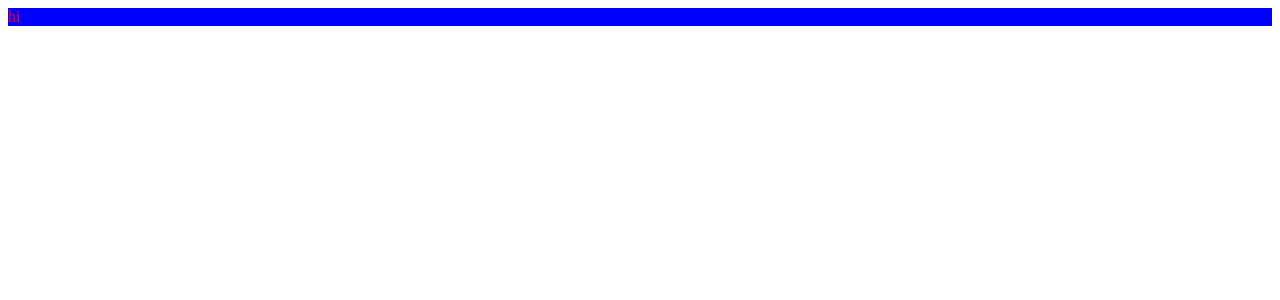
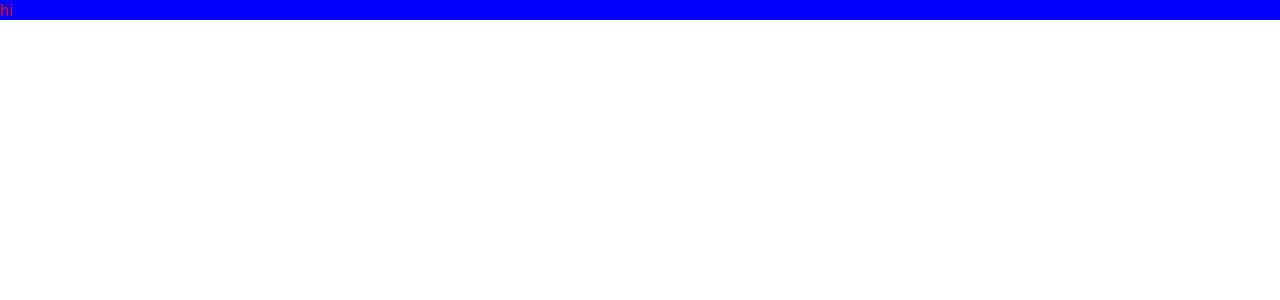
Before and after one commit to 365support/color-on-me, a Next.js app: page / in a window 1280 px wide. Shown: the top 300 px of the page. Built offline with nearby package versions, Linux system fonts and the light colour scheme.

Commit message:
build: GlobalStyle setting

```diff
--- a/src/pages/_app.tsx
+++ b/src/pages/_app.tsx
@@ -2,6 +2,7 @@ import type { AppProps } from "next/app";
 import { RecoilRoot } from "recoil";
 import { ReactQueryDevtools } from "@tanstack/react-query-devtools";
 import { QueryClient, QueryClientProvider } from "@tanstack/react-query";
+import GlobalStyle from "@/styles/GlobalStyle";
 
 export const queryClient = new QueryClient();
 
@@ -9,6 +10,7 @@ export default function App({ Component, pageProps }: AppProps) {
   return (
     <RecoilRoot>
       <QueryClientProvider client={queryClient}>
+        <GlobalStyle />
         <Component {...pageProps} />
         <ReactQueryDevtools initialIsOpen={false} />
       </QueryClientProvider>
--- /dev/null
+++ b/src/styles/GlobalStyle.tsx
@@ -0,0 +1,51 @@
+import { css, Global } from "@emotion/react";
+
+const GlobalStyle = () => (
+  <Global
+    styles={css`
+      * {
+        margin: 0;
+        padding: 0;
+        box-sizing: border-box;
+      }
+      html {
+        font-family: "Noto Sans KR", "Inter", sans-serif;
+      }
+      body,
+      #__next {
+        height: 100vh;
+      }
+      button {
+        background: inherit;
+        border: none;
+        box-shadow: none;
+        border-radius: 0;
+        padding: 0;
+        overflow: visible;
+        cursor: pointer;
+
+        -ms-user-select: none;
+        -moz-user-select: -moz-none;
+        -webkit-user-select: none;
+        -khtml-user-select: none;
+        user-select: none;
+      }
+      @font-face {
+        font-family: "pretendard";
+        src: url("https://cdn.jsdelivr.net/gh/Project-Noonnu/noonfonts_2107@1.1/Pretendard-Regular.woff")
+          format("woff");
+        font-weight: 400;
+        font-style: normal;
+      }
+      @font-face {
+        font-family: "pretendard";
+        src: url("https://cdn.jsdelivr.net/gh/Project-Noonnu/noonfonts_2107@1.1/Pretendard-Bold.woff")
+          format("woff");
+        font-weight: 700;
+        font-style: normal;
+      }
+    `}
+  />
+);
+
+export default GlobalStyle;
--- a/src/styles/Home.module.css
+++ /dev/null
@@ -1,229 +0,0 @@
-.main {
-  display: flex;
-  flex-direction: column;
-  justify-content: space-between;
-  align-items: center;
-  padding: 6rem;
-  min-height: 100vh;
-}
-
-.description {
-  display: inherit;
-  justify-content: inherit;
-  align-items: inherit;
-  font-size: 0.85rem;
-  max-width: var(--max-width);
-  width: 100%;
-  z-index: 2;
-  font-family: var(--font-mono);
-}
-
-.description a {
-  display: flex;
-  justify-content: center;
-  align-items: center;
-  gap: 0.5rem;
-}
-
-.description p {
-  position: relative;
-  margin: 0;
-  padding: 1rem;
-  background-color: rgba(var(--callout-rgb), 0.5);
-  border: 1px solid rgba(var(--callout-border-rgb), 0.3);
-  border-radius: var(--border-radius);
-}
-
-.code {
-  font-weight: 700;
-  font-family: var(--font-mono);
-}
-
-.grid {
-  display: grid;
-  grid-template-columns: repeat(4, minmax(25%, auto));
-  width: var(--max-width);
-  max-width: 100%;
-}
-
-.card {
-  padding: 1rem 1.2rem;
-  border-radius: var(--border-radius);
-  background: rgba(var(--card-rgb), 0);
-  border: 1px solid rgba(var(--card-border-rgb), 0);
-  transition: background 200ms, border 200ms;
-}
-
-.card span {
-  display: inline-block;
-  transition: transform 200ms;
-}
-
-.card h2 {
-  font-weight: 600;
-  margin-bottom: 0.7rem;
-}
-
-.card p {
-  margin: 0;
-  opacity: 0.6;
-  font-size: 0.9rem;
-  line-height: 1.5;
-  max-width: 30ch;
-}
-
-.center {
-  display: flex;
-  justify-content: center;
-  align-items: center;
-  position: relative;
-  padding: 4rem 0;
-}
-
-.center::before {
-  background: var(--secondary-glow);
-  border-radius: 50%;
-  width: 480px;
-  height: 360px;
-  margin-left: -400px;
-}
-
-.center::after {
-  background: var(--primary-glow);
-  width: 240px;
-  height: 180px;
-  z-index: -1;
-}
-
-.center::before,
-.center::after {
-  content: '';
-  left: 50%;
-  position: absolute;
-  filter: blur(45px);
-  transform: translateZ(0);
-}
-
-.logo {
-  position: relative;
-}
-/* Enable hover only on non-touch devices */
-@media (hover: hover) and (pointer: fine) {
-  .card:hover {
-    background: rgba(var(--card-rgb), 0.1);
-    border: 1px solid rgba(var(--card-border-rgb), 0.15);
-  }
-
-  .card:hover span {
-    transform: translateX(4px);
-  }
-}
-
-@media (prefers-reduced-motion) {
-  .card:hover span {
-    transform: none;
-  }
-}
-
-/* Mobile */
-@media (max-width: 700px) {
-  .content {
-    padding: 4rem;
-  }
-
-  .grid {
-    grid-template-columns: 1fr;
-    margin-bottom: 120px;
-    max-width: 320px;
-    text-align: center;
-  }
-
-  .card {
-    padding: 1rem 2.5rem;
-  }
-
-  .card h2 {
-    margin-bottom: 0.5rem;
-  }
-
-  .center {
-    padding: 8rem 0 6rem;
-  }
-
-  .center::before {
-    transform: none;
-    height: 300px;
-  }
-
-  .description {
-    font-size: 0.8rem;
-  }
-
-  .description a {
-    padding: 1rem;
-  }
-
-  .description p,
-  .description div {
-    display: flex;
-    justify-content: center;
-    position: fixed;
-    width: 100%;
-  }
-
-  .description p {
-    align-items: center;
-    inset: 0 0 auto;
-    padding: 2rem 1rem 1.4rem;
-    border-radius: 0;
-    border: none;
-    border-bottom: 1px solid rgba(var(--callout-border-rgb), 0.25);
-    background: linear-gradient(
-      to bottom,
-      rgba(var(--background-start-rgb), 1),
-      rgba(var(--callout-rgb), 0.5)
-    );
-    background-clip: padding-box;
-    backdrop-filter: blur(24px);
-  }
-
-  .description div {
-    align-items: flex-end;
-    pointer-events: none;
-    inset: auto 0 0;
-    padding: 2rem;
-    height: 200px;
-    background: linear-gradient(
-      to bottom,
-      transparent 0%,
-      rgb(var(--background-end-rgb)) 40%
-    );
-    z-index: 1;
-  }
-}
-
-/* Tablet and Smaller Desktop */
-@media (min-width: 701px) and (max-width: 1120px) {
-  .grid {
-    grid-template-columns: repeat(2, 50%);
-  }
-}
-
-@media (prefers-color-scheme: dark) {
-  .vercelLogo {
-    filter: invert(1);
-  }
-
-  .logo {
-    filter: invert(1) drop-shadow(0 0 0.3rem #ffffff70);
-  }
-}
-
-@keyframes rotate {
-  from {
-    transform: rotate(360deg);
-  }
-  to {
-    transform: rotate(0deg);
-  }
-}
--- a/src/styles/globals.css
+++ /dev/null
@@ -1,107 +0,0 @@
-:root {
-  --max-width: 1100px;
-  --border-radius: 12px;
-  --font-mono: ui-monospace, Menlo, Monaco, 'Cascadia Mono', 'Segoe UI Mono',
-    'Roboto Mono', 'Oxygen Mono', 'Ubuntu Monospace', 'Source Code Pro',
-    'Fira Mono', 'Droid Sans Mono', 'Courier New', monospace;
-
-  --foreground-rgb: 0, 0, 0;
-  --background-start-rgb: 214, 219, 220;
-  --background-end-rgb: 255, 255, 255;
-
-  --primary-glow: conic-gradient(
-    from 180deg at 50% 50%,
-    #16abff33 0deg,
-    #0885ff33 55deg,
-    #54d6ff33 120deg,
-    #0071ff33 160deg,
-    transparent 360deg
-  );
-  --secondary-glow: radial-gradient(
-    rgba(255, 255, 255, 1),
-    rgba(255, 255, 255, 0)
-  );
-
-  --tile-start-rgb: 239, 245, 249;
-  --tile-end-rgb: 228, 232, 233;
-  --tile-border: conic-gradient(
-    #00000080,
-    #00000040,
-    #00000030,
-    #00000020,
-    #00000010,
-    #00000010,
-    #00000080
-  );
-
-  --callout-rgb: 238, 240, 241;
-  --callout-border-rgb: 172, 175, 176;
-  --card-rgb: 180, 185, 188;
-  --card-border-rgb: 131, 134, 135;
-}
-
-@media (prefers-color-scheme: dark) {
-  :root {
-    --foreground-rgb: 255, 255, 255;
-    --background-start-rgb: 0, 0, 0;
-    --background-end-rgb: 0, 0, 0;
-
-    --primary-glow: radial-gradient(rgba(1, 65, 255, 0.4), rgba(1, 65, 255, 0));
-    --secondary-glow: linear-gradient(
-      to bottom right,
-      rgba(1, 65, 255, 0),
-      rgba(1, 65, 255, 0),
-      rgba(1, 65, 255, 0.3)
-    );
-
-    --tile-start-rgb: 2, 13, 46;
-    --tile-end-rgb: 2, 5, 19;
-    --tile-border: conic-gradient(
-      #ffffff80,
-      #ffffff40,
-      #ffffff30,
-      #ffffff20,
-      #ffffff10,
-      #ffffff10,
-      #ffffff80
-    );
-
-    --callout-rgb: 20, 20, 20;
-    --callout-border-rgb: 108, 108, 108;
-    --card-rgb: 100, 100, 100;
-    --card-border-rgb: 200, 200, 200;
-  }
-}
-
-* {
-  box-sizing: border-box;
-  padding: 0;
-  margin: 0;
-}
-
-html,
-body {
-  max-width: 100vw;
-  overflow-x: hidden;
-}
-
-body {
-  color: rgb(var(--foreground-rgb));
-  background: linear-gradient(
-      to bottom,
-      transparent,
-      rgb(var(--background-end-rgb))
-    )
-    rgb(var(--background-start-rgb));
-}
-
-a {
-  color: inherit;
-  text-decoration: none;
-}
-
-@media (prefers-color-scheme: dark) {
-  html {
-    color-scheme: dark;
-  }
-}
```
Also changed, not shown: src/styles/sharedStyles.ts (added, +18 -0 lines).
